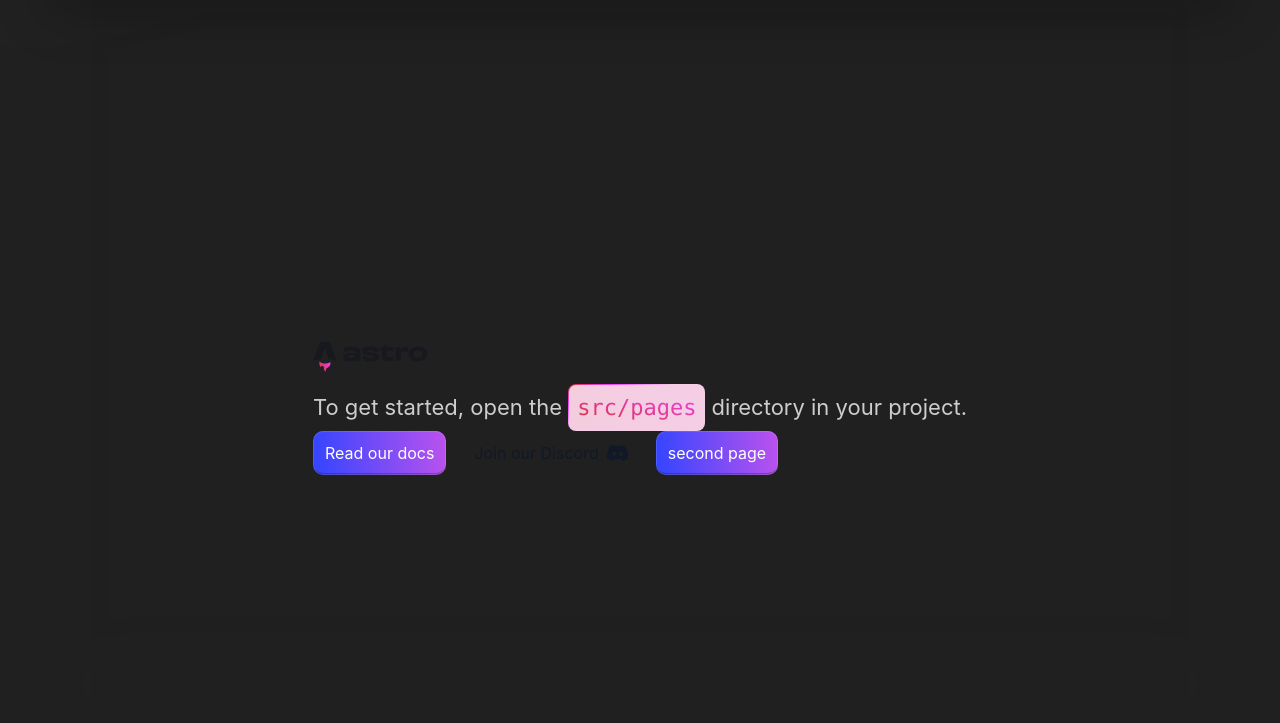
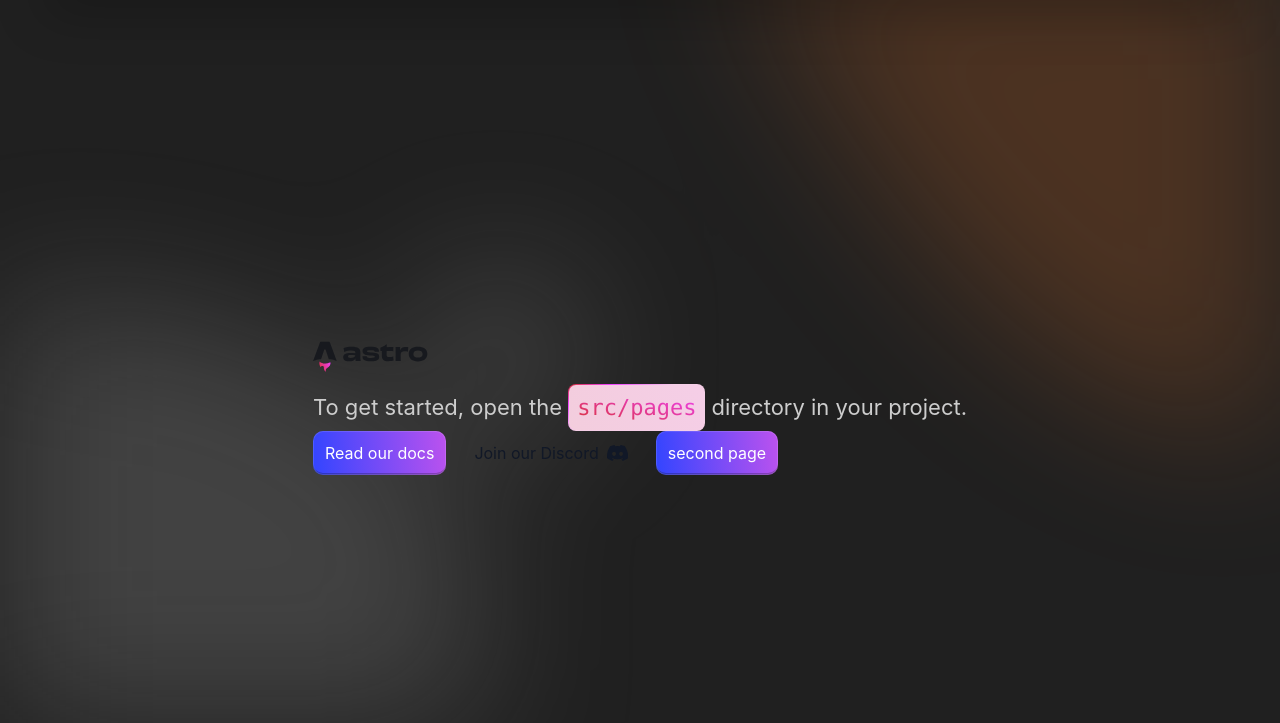
Before and after one commit to melloCoding/melloCoding.com, an Astro site: page / in a window 1280 px wide. Shown: the part 77-800 px from the top of the page. Built offline with nearby package versions, Linux system fonts and the light colour scheme; Astro itself is replaced by a stand-in of ours.

Commit message:
made blob its own element

```diff
--- a/src/components/reusable/blobBG.astro
+++ b/src/components/reusable/blobBG.astro
@@ -1,9 +1,9 @@
 ---
-import blob1 from "../../assets/blobs/blob1.svg";
-import blob2 from "../../assets/blobs/blob2.svg";
-import blob3 from "../../assets/blobs/blob3.svg";
-import blob4 from "../../assets/blobs/blob4.svg";
-import blob5 from "../../assets/blobs/blob5.svg";
+import blob1 from "../../assets/blobs/business/blob1.svg";
+import blob2 from "../../assets/blobs/business/blob2.svg";
+import blob3 from "../../assets/blobs/business/blob3.svg";
+import blob4 from "../../assets/blobs/business/blob4.svg";
+import blob5 from "../../assets/blobs/business/blob5.svg";
 
 const rand = Math.floor(Math.random() * 5) + 1;
 
@@ -34,4 +34,5 @@
   id="background"
   src={background.src}
   alt=""
-/><!-- fetchPriority="high" -->
+  fetchpriority="high"
+/><!--  -->
```
